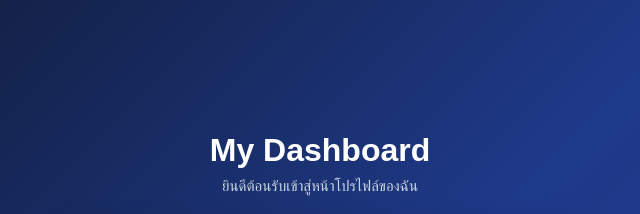
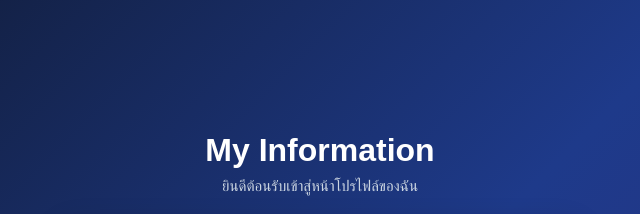
Before and after one commit to OppsMyBad/API-, a website: page index.html in a window 1280 px wide. Shown: the top 214 px of the page, 320-960 px from the left. Drawn offline with Linux system fonts and the light colour scheme.

Commit message:
Change header title from 'My Dashboard' to 'My Information'

```diff
--- a/index.html
+++ b/index.html
@@ -139,7 +139,7 @@
 <body>
   <main class="container">
     <header class="header">
-      <h1>My Dashboard</h1>
+      <h1>My Information</h1>
       <p>ยินดีต้อนรับเข้าสู่หน้าโปรไฟล์ของฉัน</p>
     </header>
 
```
